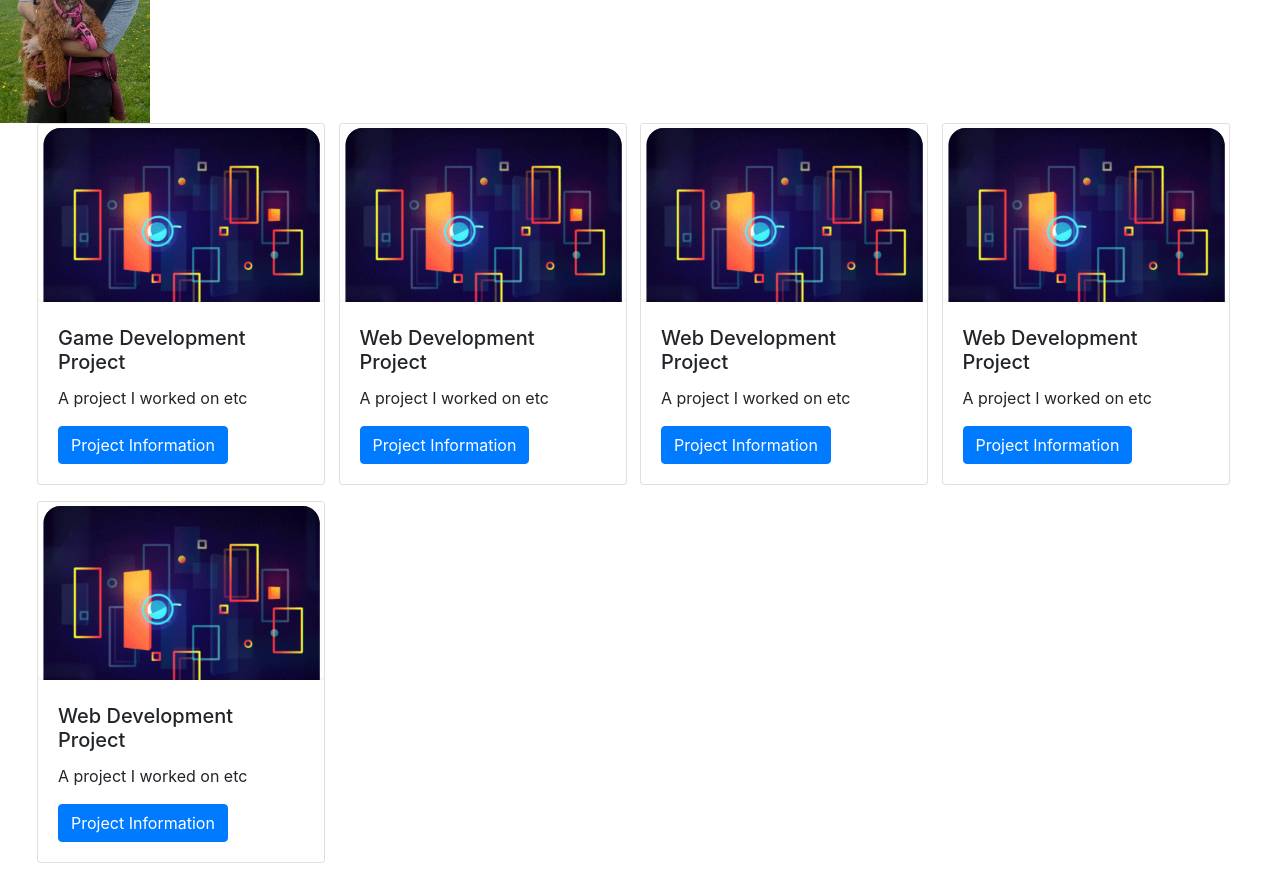
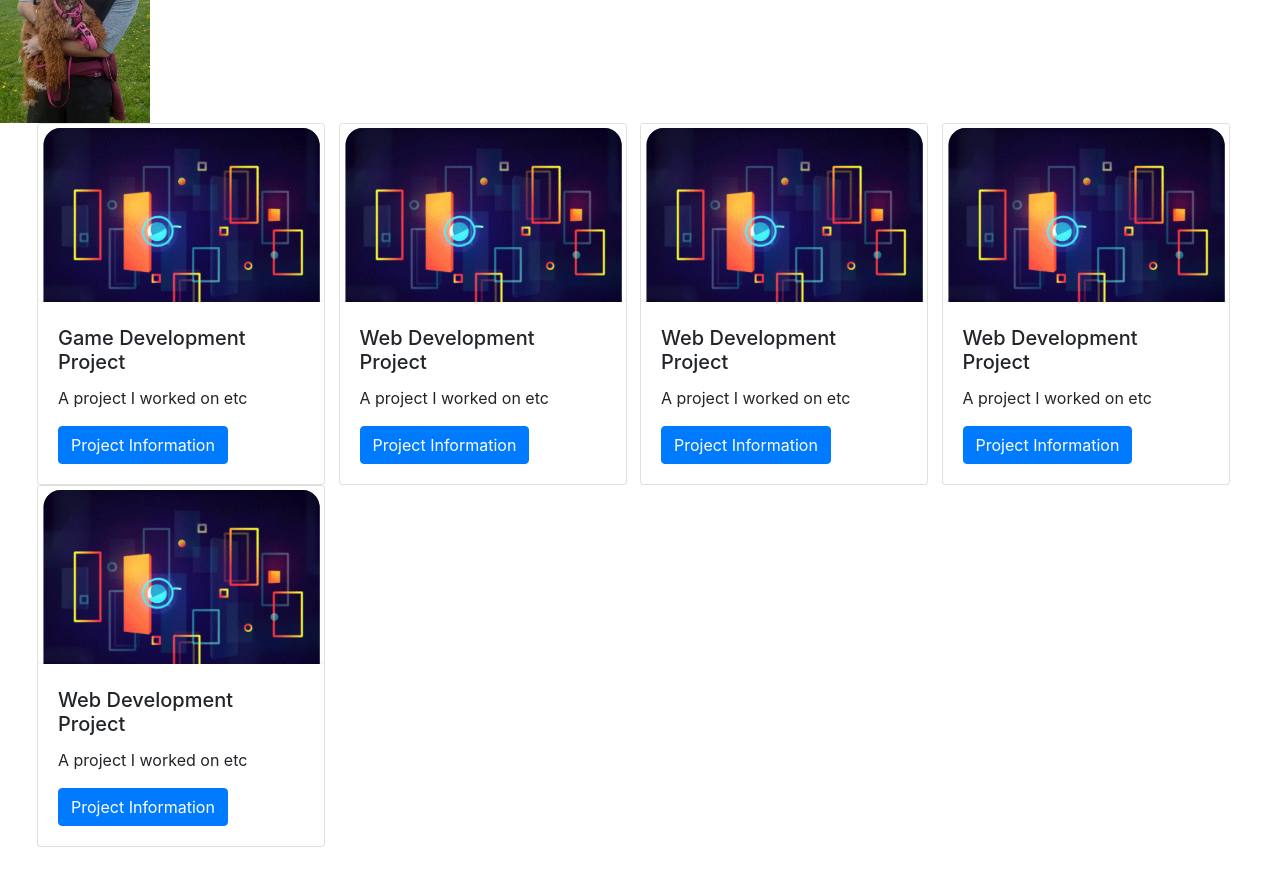
Before and after one commit to vikrambenipal/portfolio-2021, a React (Create React App) app: page / in a window 1280 px wide. Shown: the part 240-1119 px from the top of the page. After the commit the page ends 1087 px from the top, so only its background shows below. Built offline with nearby package versions, Linux system fonts and the light colour scheme.

Commit message:
started individual project page

```diff
--- a/src/components/Project.js
+++ b/src/components/Project.js
@@ -1,4 +1,4 @@
-import React from 'react';
+import React, {Fragment} from 'react';
 import dummyPhoto from '../dummy.png';
 import { Link } from 'react-router-dom';
 import Card from 'react-bootstrap/Card';
@@ -10,9 +10,9 @@ import 'bootstrap/dist/css/bootstrap.min.css';
 
 const Project = (props) => {
 
-    const { title, headline, tools, thumbnail } = props;
+    const { title, headline, tools, thumbnail, description, github, media } = props;
     return (
-        <div>
+        <Fragment>
             <Card style={{ width: '18rem' }}>
                 <Card.Img variant="top" src={dummyPhoto} />
                 <Card.Body>
@@ -23,14 +23,18 @@ const Project = (props) => {
                         state: {
                         title,
                         headline,
-                        tools
+                        tools,
+                        thumbnail,
+                        description,
+                        github,
+                        media
                         }
                     }}>
                         <Button variant="primary">Project Information</Button>
                     </Link>
                 </Card.Body>
             </Card>
-        </div>
+        </Fragment>
     )
 }
 
--- a/src/components/ProjectList.js
+++ b/src/components/ProjectList.js
@@ -14,16 +14,19 @@ const ProjectList = () => {
             <Container>
                 <Row className="row mx-xl-n5">
                     {projectData.map(project =>(
-                        <Col style={{padding: '0px'}}xl={3} lg={4} md={6} sm={12} xs={12} >
-                            <p>
+                        <Col key={project.id} style={{padding: '0px'}}xl={3} lg={4} md={6} sm={12} xs={12} >
+                            <span>
                             <Project
                             title={project.title}
                             headline={project.headline}
                             tools={project.tools}
                             thumbnail={project.thumbmail}
+                            description={project.description}
+                            github={project.github}
+                            media={project.media}
                             key={project.id}
                             />
-                            </p>
+                            </span>
                         </Col>
                     ))}
                 </Row>
--- a/src/pages/ProjectPage.js
+++ b/src/pages/ProjectPage.js
@@ -1,14 +1,19 @@
 import React from 'react';
 import { Link } from 'react-router-dom';
+import Button from 'react-bootstrap/Button';
 
 const ProjectPage = (props) => {
 
-    const { title, headline, tools } = props.location.state;
+    const { title, headline, tools, description, media, github } = props.location.state;
     return (
         <div>
-            <Link to='/'>Home</Link>
-            {title}
-            <h1>Hi</h1>
+
+            <Link to='/'>
+                <Button>Back</Button>
+            </Link>
+
+            <h1>{title}</h1>
+            <p>{description}</p>
         </div>
     )
 }
```
Also changed, not shown: 1 other file (tests, documents, lock files or other folders).
